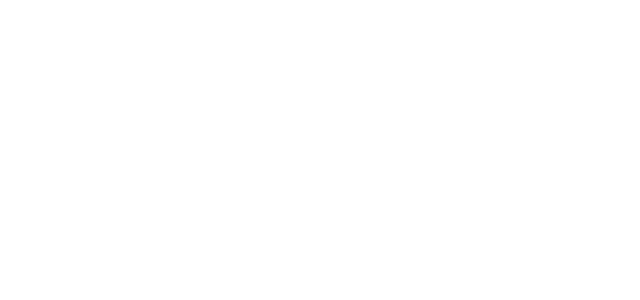
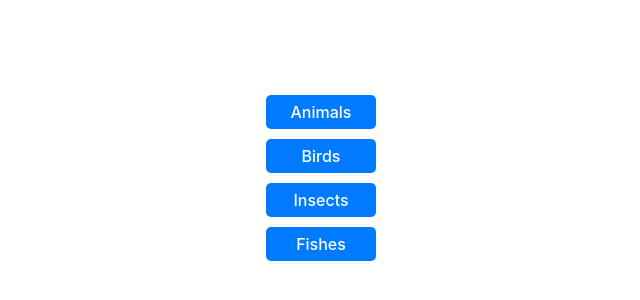
Before and after one commit to bishnu-suyel/animals, a React (Vite) app: page / in a window 1280 px wide. Shown: the part 222-522 px from the top of the page, without its empty margins (319-959 px from the left). Built offline with nearby package versions, Linux system fonts and the light colour scheme.

Commit message:
Add deployment

```diff
--- a/package.json
+++ b/package.json
@@ -1,5 +1,6 @@
 {
   "name": "animals",
+  "homepage": "https://Bis10.github.io/animals",
   "private": true,
   "version": "0.0.0",
   "type": "module",
@@ -7,7 +8,9 @@
     "dev": "vite",
     "build": "vite build",
     "lint": "eslint . --ext js,jsx --report-unused-disable-directives --max-warnings 0",
-    "preview": "vite preview"
+    "preview": "vite preview",
+    "predeploy": "npm run build",
+    "deploy": "gh-pages -d build"
   },
   "dependencies": {
     "react": "^18.2.0",
@@ -22,6 +25,7 @@
     "eslint-plugin-react": "^7.34.1",
     "eslint-plugin-react-hooks": "^4.6.0",
     "eslint-plugin-react-refresh": "^0.4.6",
+    "gh-pages": "^6.1.1",
     "vite": "^5.2.0"
   }
 }
--- a/src/components/css/home.css
+++ b/src/components/css/home.css
@@ -11,7 +11,7 @@ div {
     width: 100px;
     padding: 5px;
     margin: 10px;
-    /* background-color: #007bff; */
+    background-color: #007bff;
     color: #fff;
     text-decoration: none;
     text-align: center;
```
Also changed, not shown: 1 other file (tests, documents, lock files or other folders).
